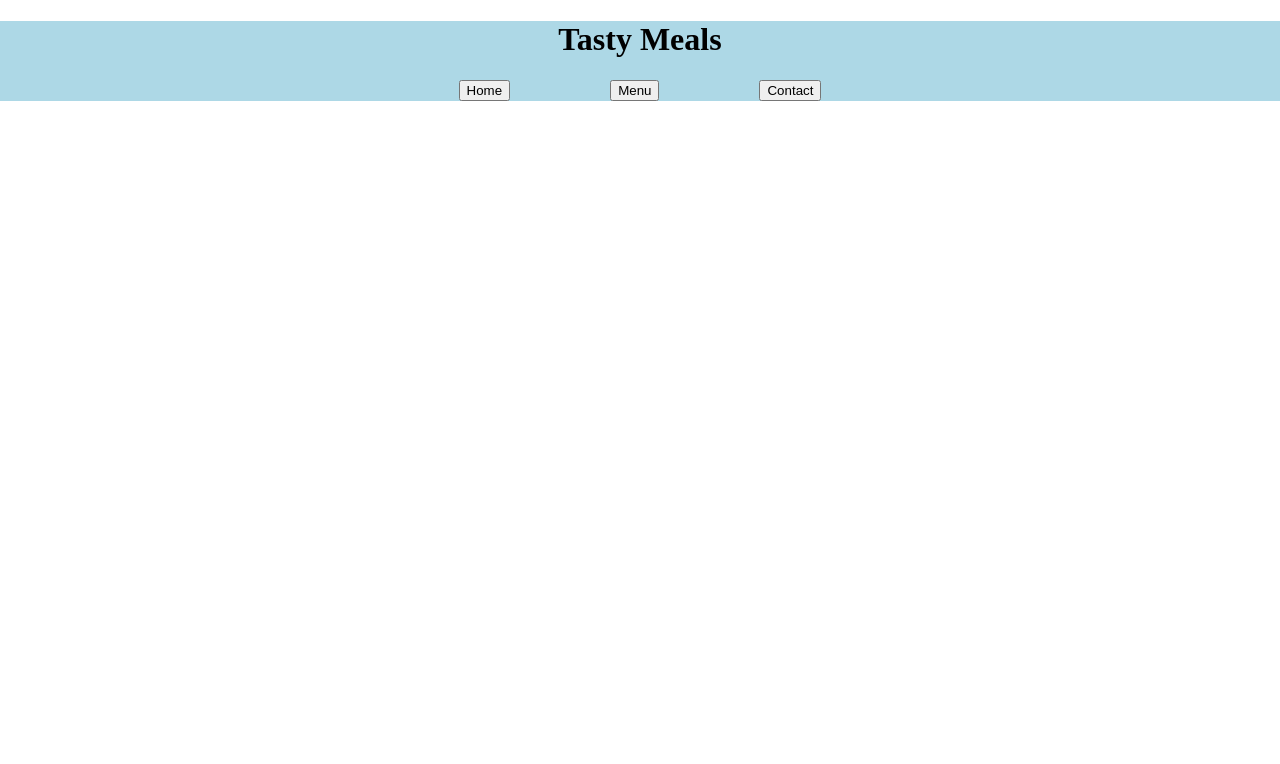
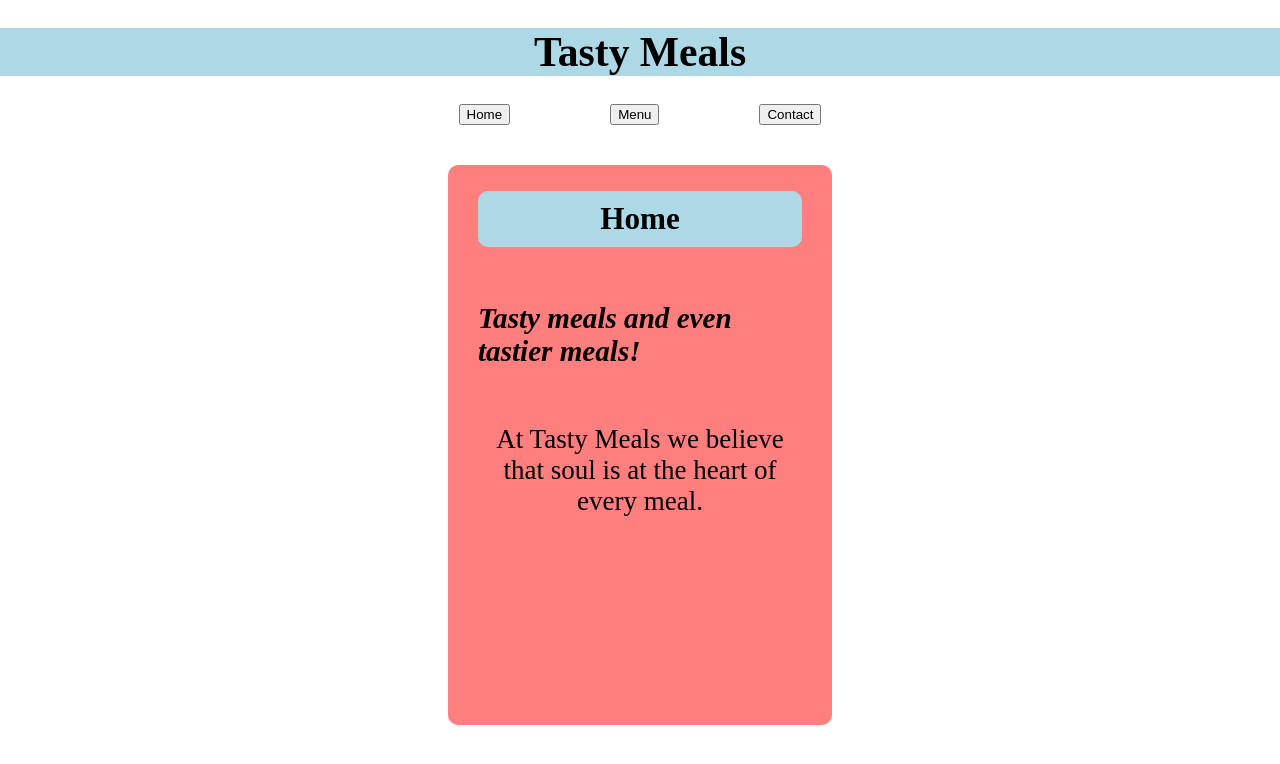
Before and after one commit to PhilipTimofeyev/restaurant-page, a website built with webpack: page src/template.html in a window 1280 px wide. Built offline with nearby package versions, Linux system fonts and the light colour scheme.

Commit message:
Add CSS and content for home

```diff
--- a/src/home.js
+++ b/src/home.js
@@ -1 +1,36 @@
-export const home = "Hello, Odinite!";
+
+const content = document.getElementById('content')
+
+const home = function() {
+	header()
+	tab()
+	welcome()
+}
+
+
+const header = function() {
+	const title = document.createElement("h2")
+	const node = document.createTextNode("Home");
+	title.appendChild(node);
+
+	content.appendChild(title);
+}
+
+const tab = function() {
+	const tabName = document.createElement("h3")
+	const node = document.createTextNode("Tasty meals and even tastier meals!");
+	tabName.appendChild(node);
+
+	content.appendChild(tabName);
+}
+
+const welcome = function() {
+	const welcomeParagraph = document.createElement("p")
+	const node = document.createTextNode("At Tasty Meals we believe that soul is at the heart of every meal.");
+	welcomeParagraph.appendChild(node);
+
+	content.appendChild(welcomeParagraph);
+}
+
+
+export {home};
--- a/src/index.js
+++ b/src/index.js
@@ -1,4 +1,4 @@
 import "./styles.css";
 import { home } from "./home.js";
 
-console.log(home)
+console.log(home())
--- a/src/styles.css
+++ b/src/styles.css
@@ -3,19 +3,51 @@
 body {
   margin: 0;
   padding: 0;
+  font-size: 1.3rem;
 }
 
 h1 {
   text-align: center;
+  background-color: lightblue;
+}
 
+h2 {
+  background-color: lightblue;
+  text-align: center;
+  width: 100%;
+  border-radius: 10px;
+  padding: 10px 0;
+}
+
+h3 {
+  font-size: 1.4em;
+  font-style: italic;
 }
 
 nav {
   display: flex;
   justify-content: center;
   gap: 100px;
+  margin-bottom: 40px;
 }
 
 header {
-  background-color: lightblue;
 }
+
+#content {
+  display: flex;
+  box-sizing: border-box;
+  flex-direction: column;
+  align-items: center;
+  margin: auto;
+  background-color: rgba(255, 0, 0, 0.5);
+  width: 30vw;
+  padding: 0 30px;
+  height: 70vh;
+  border-radius: 10px;
+}
+
+p {
+  font-size: 1.3em;
+  text-align: center;
+}
```
